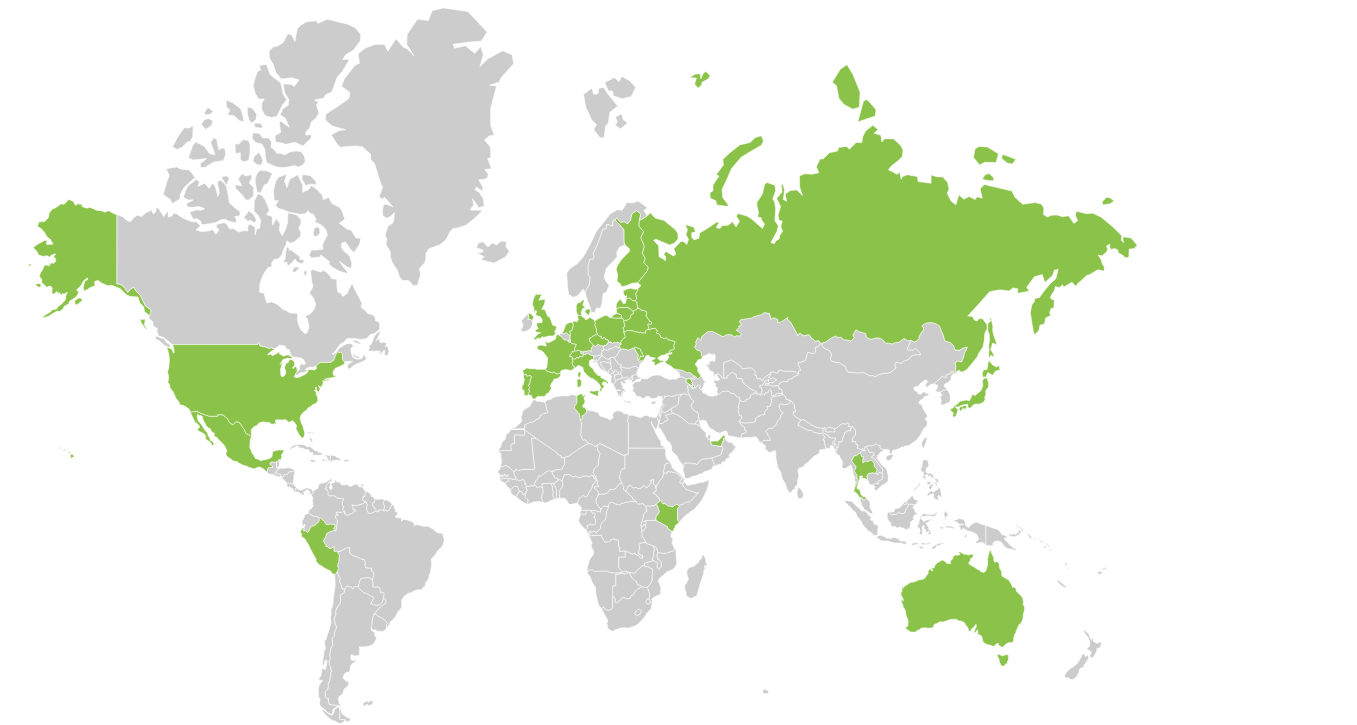
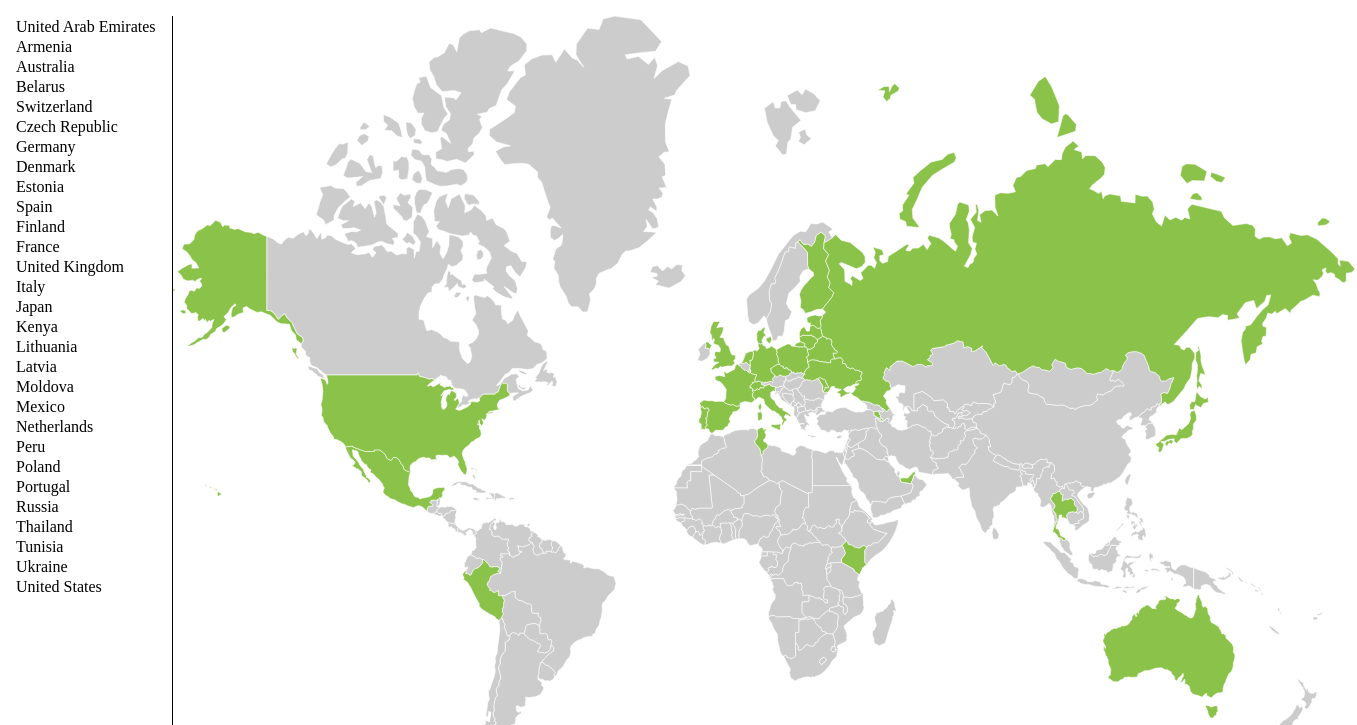
Before and after one commit to aslushnikov/been, a plain HTML site: page index.html in a window 1280 px wide. Shown: the top 725 px of the page, 1357 px wide, since content can reach past the window. Drawn offline with Linux system fonts and the light colour scheme.

Commit message:
feature: nicer layout

```diff
--- a/index.html
+++ b/index.html
@@ -1,8 +1,7 @@
 <link rel="stylesheet" href="style.css">
 <script src="script.js"></script>
 
-<section id=content>
+<section class=content>
+  <section class=countries></section>
   <object type="image/svg+xml" data="world.svg" class=worldmap></object>
-  <section class=countries>
-  </section>
 </section>
--- a/script.js
+++ b/script.js
@@ -63,6 +63,7 @@ window.addEventListener('DOMContentLoaded', async () => {
     if (!country.visited())
       continue;
     const div = document.createElement('div');
+    div.classList.add('country');
     div.textContent = country.name;
     countriesList.appendChild(div);
   }
--- a/style.css
+++ b/style.css
@@ -1,7 +1,25 @@
+body {
+  padding: 0;
+  margin: 1em;
+  overflow: hidden;
+}
+.content {
+  display: flex;
+  height: 100%;
+}
 .worldmap {
-  width: 90vw;
-  height: 90vh;
+  flex: 1 1 auto;
+  height: 100%;
 }
 
-.main {
+.countries {
+  border-right: 1px solid black;
+  padding-right: 1em;
+  overflow: auto;
+  flex-grow: 0;
+  flex-shrink: 0;
 }
+
+.countries .country {
+  margin: 2px 0 2px 0;
+}
```
